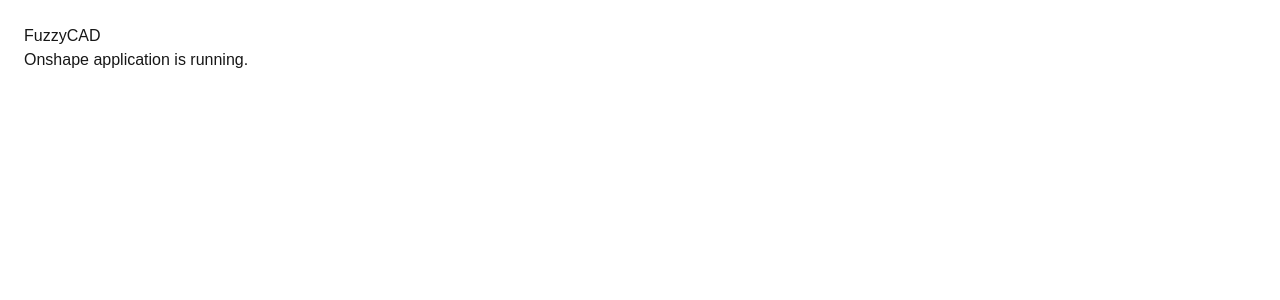
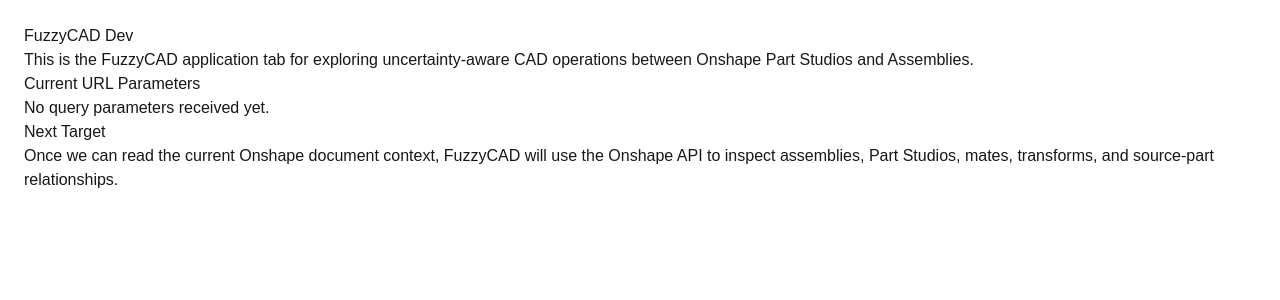
Before and after one commit to romulusczernisz-arch/FuzzyCAD2, a Next.js app in the folder fuzzycad-onshape-app/: page / in a window 1280 px wide. Shown: the top 300 px of the page. Built offline with nearby package versions, Linux system fonts and the light colour scheme.

Commit message:
Update page.tsx

```diff
--- a/fuzzycad-onshape-app/app/page.tsx
+++ b/fuzzycad-onshape-app/app/page.tsx
@@ -1,8 +1,50 @@
+"use client";
+
+import { useSearchParams } from "next/navigation";
+
 export default function Home() {
+  const params = useSearchParams();
+
+  const allParams = Array.from(params.entries());
+
   return (
-    <main style={{ padding: 24, fontFamily: "sans-serif" }}>
-      <h1>FuzzyCAD</h1>
-      <p>Onshape application is running.</p>
+    <main style={{ padding: 24, fontFamily: "Arial, sans-serif" }}>
+      <h1>FuzzyCAD Dev</h1>
+
+      <p>
+        This is the FuzzyCAD application tab for exploring uncertainty-aware CAD
+        operations between Onshape Part Studios and Assemblies.
+      </p>
+
+      <h2>Current URL Parameters</h2>
+
+      {allParams.length === 0 ? (
+        <p>No query parameters received yet.</p>
+      ) : (
+        <table style={{ borderCollapse: "collapse", width: "100%" }}>
+          <thead>
+            <tr>
+              <th style={{ border: "1px solid #ccc", padding: 8 }}>Key</th>
+              <th style={{ border: "1px solid #ccc", padding: 8 }}>Value</th>
+            </tr>
+          </thead>
+          <tbody>
+            {allParams.map(([key, value]) => (
+              <tr key={key}>
+                <td style={{ border: "1px solid #ccc", padding: 8 }}>{key}</td>
+                <td style={{ border: "1px solid #ccc", padding: 8 }}>{value}</td>
+              </tr>
+            ))}
+          </tbody>
+        </table>
+      )}
+
+      <h2>Next Target</h2>
+      <p>
+        Once we can read the current Onshape document context, FuzzyCAD will use
+        the Onshape API to inspect assemblies, Part Studios, mates, transforms,
+        and source-part relationships.
+      </p>
     </main>
   );
 }
```
